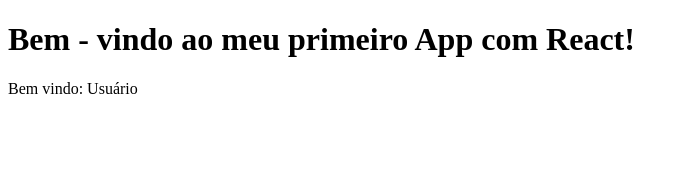
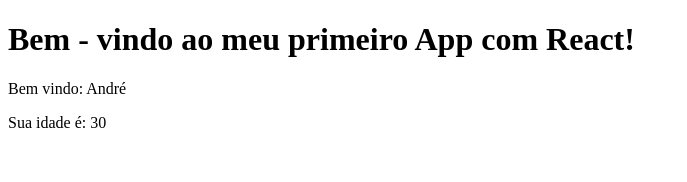
Before and after one commit to Andree-Guilherme/projetos_React_NextJs, a React (Create React App) app in the folder exercicios/: page / in a window 1280 px wide. Shown: the top 182 px of the page, without its empty margins (0-687 px from the left). Built offline with nearby package versions, Linux system fonts and the light colour scheme.

Commit message:
Recebendo propriedades em componentes (Objeto props e Destructuring)
Módulo: 02 Começando com ReactJS
Aula: 03 Propriedades e componentes

https://github.com/Andree-Guilherme/curso_React_NextJS/blob/draft/02%20Come%C3%A7ando%20com%20ReactJS/03%20Propriedades%20e%20componente/Componentes.md

```diff
--- a/exercicios/src/App.js
+++ b/exercicios/src/App.js
@@ -1,10 +1,12 @@
 import Nome from './components/Nome'
+import Idade from './components/Idade'
 
 function App() {
   return (
     <div>
       <h1>Bem - vindo ao meu primeiro App com React!</h1>
-      <Nome />
+      <Nome aluno = "André" />
+      <Idade aluno = {30} />
     </div>
   );
 }
--- /dev/null
+++ b/exercicios/src/components/Idade.js
@@ -0,0 +1,9 @@
+function Idade ({ aluno }) {
+    return(
+        <div>
+            <p>Sua idade é: {aluno}</p>
+        </div>
+    );
+}
+
+export default Idade;
--- a/exercicios/src/components/Nome.js
+++ b/exercicios/src/components/Nome.js
@@ -1,7 +1,7 @@
-function Nome(){
+function Nome(props){
   return(
     <span>
-      Bem vindo: Usuário
+      Bem vindo: {props.aluno}
     </span>
   );
 }
```
